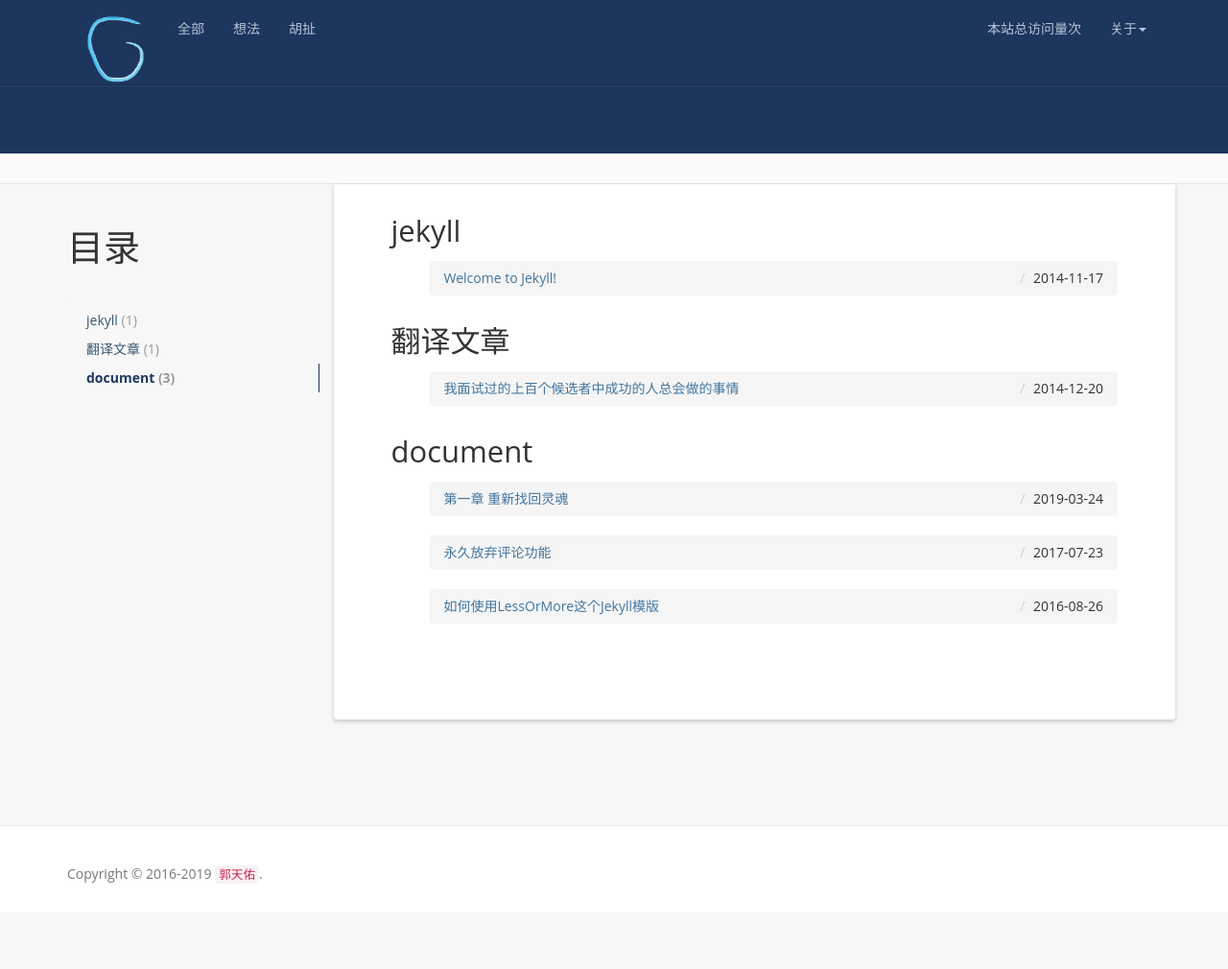
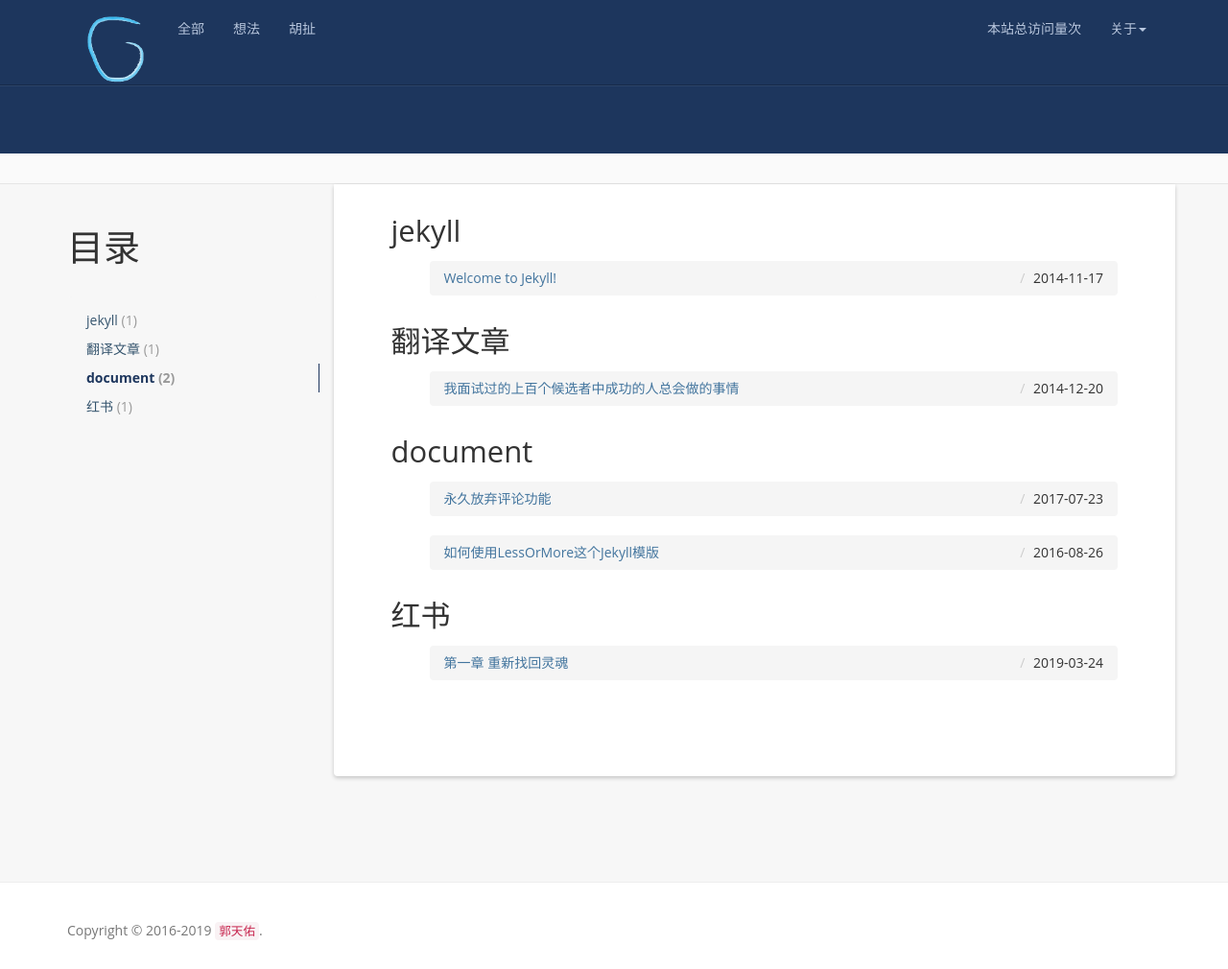
Before and after one commit to Guotykaka/Guotykaka.github.io, a Jekyll site: the page built from categories/index.html, in a window 1280 px wide and 1010 px high. Shown: the whole window at 96% size. Built offline with Jekyll 4.4.1, drawn with Linux system fonts in a browser that asks for light colours; nearby versions of some CDN libraries; comment, search, counter and statistics services are not loaded; some of the changed lines change nothing that is shown.

Commit message:
====================================

```diff
--- a/_config.yml
+++ b/_config.yml
@@ -1,5 +1,5 @@
 # Site settings
-name: 瞧一瞧，看一看
+name: 郭天佑的日记
 email: gtykaka@163.com
 author: 郭天佑
 # url: http://www.hifreud.com
@@ -17,7 +17,7 @@
 
 exclude: ['README.md', 'Gemfile.lock', 'Gemfile', 'Rakefile']
 
-github_username: luoyan35714
+github_username: Gtykaka
 
 # Build settings
 markdown: kramdown
--- a/_posts/2017-06-08-change-the-comment-provider-to-yuntentie.md
+++ b/_posts/2017-06-08-change-the-comment-provider-to-yuntentie.md
@@ -2,7 +2,7 @@
 layout: post
 title:  第一章 重新找回灵魂
 date:   2019-03-25 00:00:00 +0800
-categories: document
+categories: 红书
 tag: 红书
 ---
 
```
Also changed, not shown: README.md.
